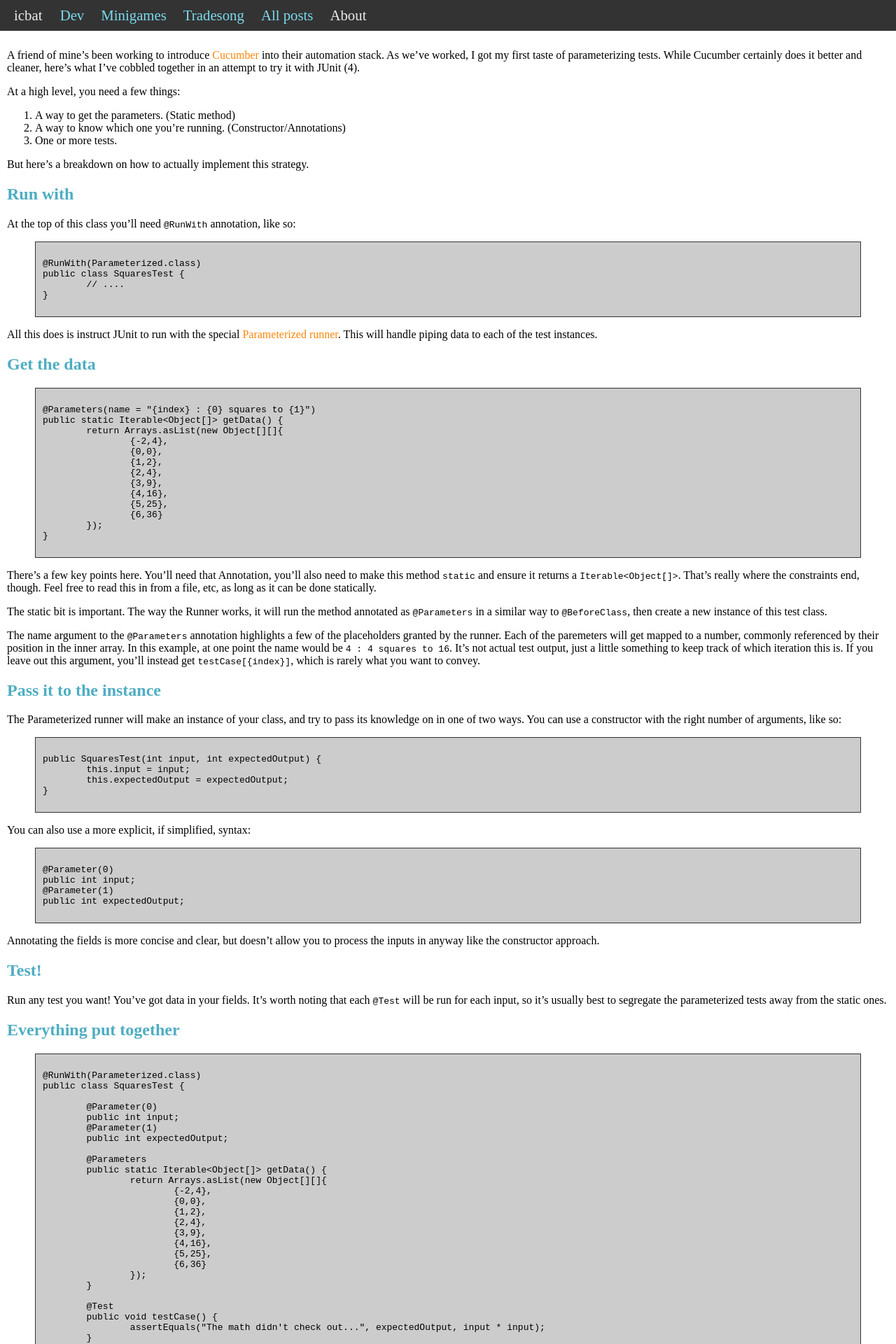
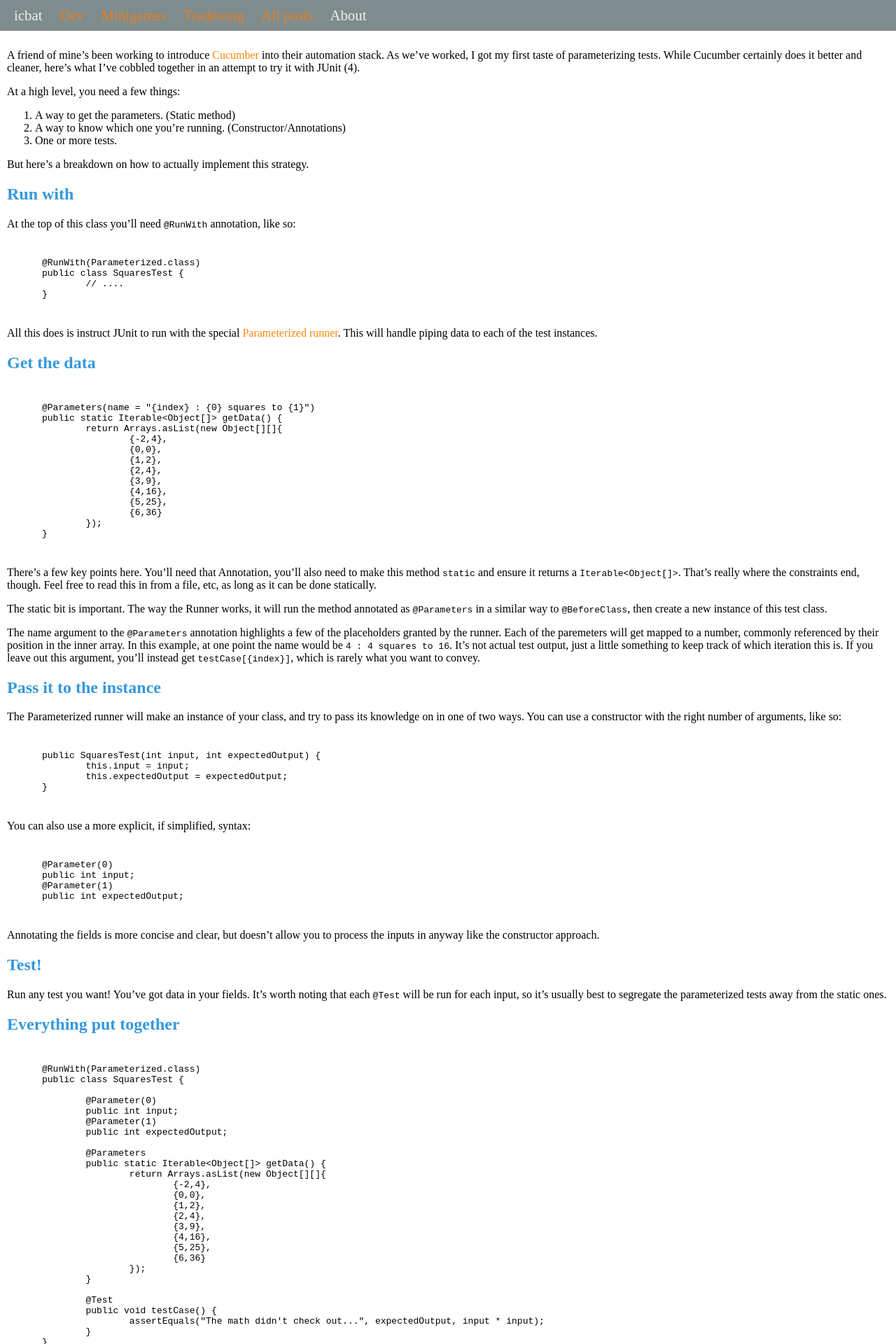
Before and after one commit to icbat/icbat.github.io, a Jekyll site: the page built from dev/_posts/2014-10-06-parameterized-junit4.md, in a window 1280 px wide. Shown: the top 1920 px of the page at 70% size. Built offline with Jekyll 4.4.1, drawn with Linux system fonts in a browser that asks for light colours.

Commit message:
Playing around with colors to make it less awful

```diff
--- a/stylesheets/stylesheet.css
+++ b/stylesheets/stylesheet.css
@@ -1,13 +1,12 @@
-body {background-color: #333; color: #ececec}
+body {background-color: #7f8c8d; color: #ecf0f1}
+.timestamp {color: #95a5a6;}
 body, header ul {margin: 0; padding: 0;}
 header ul li, header ul {display: inline}
 header ul li {font-size: 1.3em}
 header, footer, .content, header ul li, .highlight {padding: 10;}
-a, a:visited {color: #7cdaee; text-decoration: none}
-h2 {color: #4EADC2}
-.highlight {background-color: #ccc; border: 1px solid #333;}
+a, a:visited {color: #e67e22; text-decoration: none}
+h2 {color: #3498db}
 .content a, .content a:visited, h3 {color: #ff850a}
 .content {background-color:#fff; }
 .content{color: #000}
-.timestamp {color: #444;}
 .postHeader {font-weight: bold; }
```
